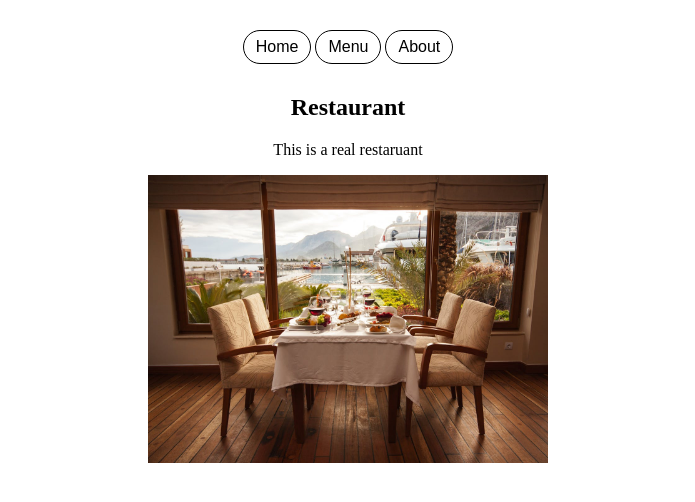
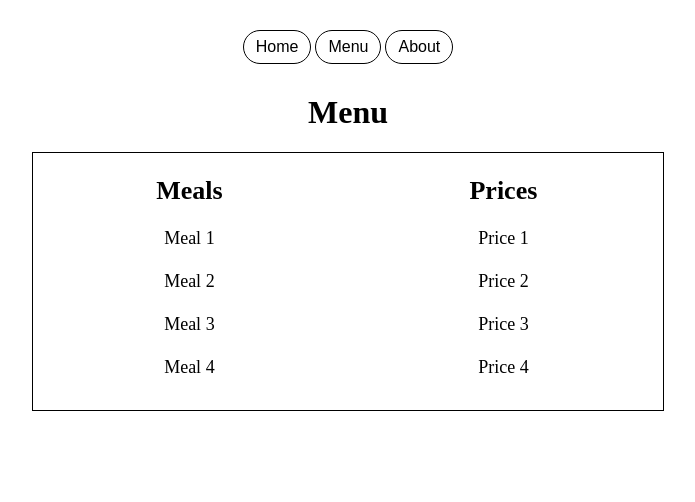
Before and after one commit to Mujtaba-Alhadi/restaurant-page, a website built with webpack: page src/template.html in a window 1280 px wide. Both pictures are taken after a click on the button "Menu". Shown: the whole page, without its empty margins (292-987 px from the left). Built offline with nearby package versions, Linux system fonts and the light colour scheme.

Commit message:
finshed all pages

```diff
--- a/src/about.js
+++ b/src/about.js
@@ -0,0 +1,13 @@
+export function about() {
+  const content = document.querySelector("#content");
+  content.textContent = "";
+
+  const title = document.createElement("h1");
+  const description = document.createElement("p");
+
+  title.textContent = "About Us";
+  description.textContent = "This is realy a real restaurant and it is not fake."
+
+  content.appendChild(title);
+  content.appendChild(description);
+}
--- a/src/home.js
+++ b/src/home.js
@@ -2,8 +2,9 @@ import restaurantImage from "./restaurant-img.jpg";
 
 export function home() {
   const content = document.querySelector("#content");
+  content.textContent = "";
 
-  const title = document.createElement("h2");
+  const title = document.createElement("h1");
   const description = document.createElement("p");
   const image = document.createElement("img");
 
--- a/src/index.js
+++ b/src/index.js
@@ -1,4 +1,13 @@
 import "./style.css";
 import {home} from "./home.js";
+import {menu} from "./menu.js";
+import {about} from "./about.js";
 
-home()
+const homeBtn = document.querySelector(".home");
+const menuBtn = document.querySelector(".menu");
+const aboutBtn = document.querySelector(".about");
+
+window.addEventListener("load", () => home());
+homeBtn.addEventListener("click", () => home());
+menuBtn.addEventListener("click", () => menu());
+aboutBtn.addEventListener("click", () => about());
--- a/src/menu.js
+++ b/src/menu.js
@@ -0,0 +1,35 @@
+export function menu() {
+  const content = document.querySelector("#content");
+  content.textContent = "";
+
+  const title = document.createElement("h1");
+  const menuTable = document.createElement("table");
+  const thMeals = document.createElement("th");
+  const thPrices = document.createElement("th");
+  const trHead = document.createElement("tr");
+
+  title.textContent = "Menu";
+  thMeals.textContent = "Meals";
+  thPrices.textContent = "Prices";
+
+  trHead.appendChild(thMeals);
+  trHead.appendChild(thPrices);
+  menuTable.appendChild(trHead);
+
+  for (let i = 1; i <= 4; i++) {
+    const tr = document.createElement("tr");
+    const tdMeal = document.createElement("td");
+    const tdPrice = document.createElement("td");
+
+    tdMeal.textContent = `Meal ${i}`;
+    tdPrice.textContent = `Price ${i}`;
+
+    tr.appendChild(tdMeal);
+    tr.appendChild(tdPrice);
+
+    menuTable.appendChild(tr);
+  }
+
+  content.appendChild(title);
+  content.appendChild(menuTable);
+}
--- a/src/style.css
+++ b/src/style.css
@@ -13,5 +13,20 @@ button {
   padding: 7px 12px;
 }
 img {
-  width: 400px;
+  width: 90%;
+  max-width: 500px;
 }
+table {
+  width: 50%;
+  margin: 20px auto;
+  border: 1px solid black;
+  padding: 20px 0;
+}
+th {
+  font-size: 26px;
+  padding-bottom: 10px;
+}
+td {
+  font-size: 18px;
+  padding: 10px 0;
+}
```
